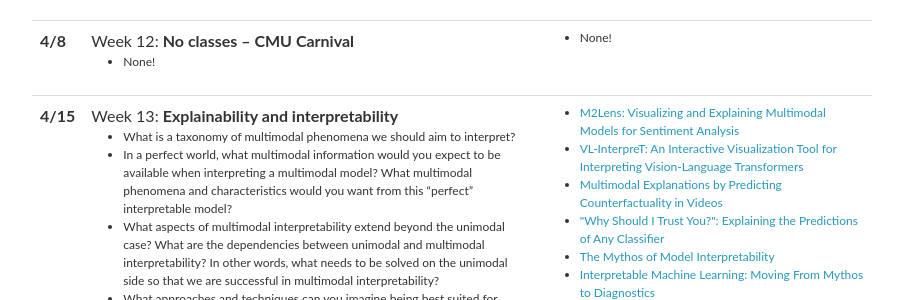
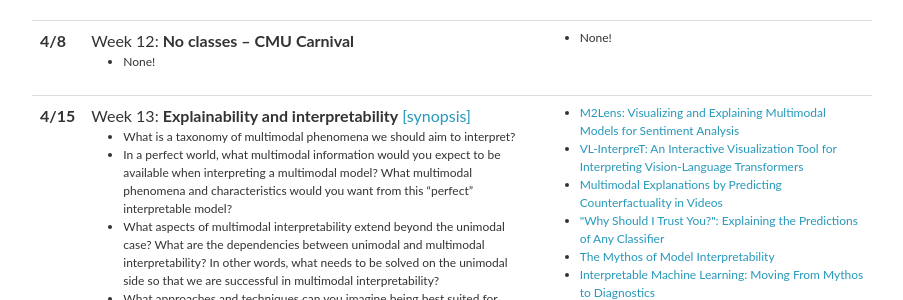
Before and after one commit to CMU-MultiComp-Lab/adv-mmml-course, a Jekyll site: the page built from _pages/schedule.md, in a window 1280 px wide and 900 px high, scrolled down 3712 px. Shown: the part 154-454 px from the top of the window, without its empty margins (188-1091 px from the left). Built offline with Jekyll 4.4.1, drawn with Linux system fonts in a browser that asks for light colours; nearby versions of some CDN libraries; comment, search, counter and statistics services are not loaded.

Commit message:
Update lectures.yml

```diff
--- a/_data/lectures.yml
+++ b/_data/lectures.yml
@@ -218,7 +218,7 @@
 
 - date: 4/15
   title: >
-    Week 13: <strong>Explainability and interpretability</strong>
+    Week 13: <strong>Explainability and interpretability</strong> <a href="11877_week13.pdf">[synopsis]</a>
   topics:
     - What is a taxonomy of multimodal phenomena we should aim to interpret? <br/>
     - In a perfect world, what multimodal information would you expect to be available when interpreting a multimodal model? What multimodal phenomena and characteristics would you want from this “perfect” interpretable model? <br/>
```
